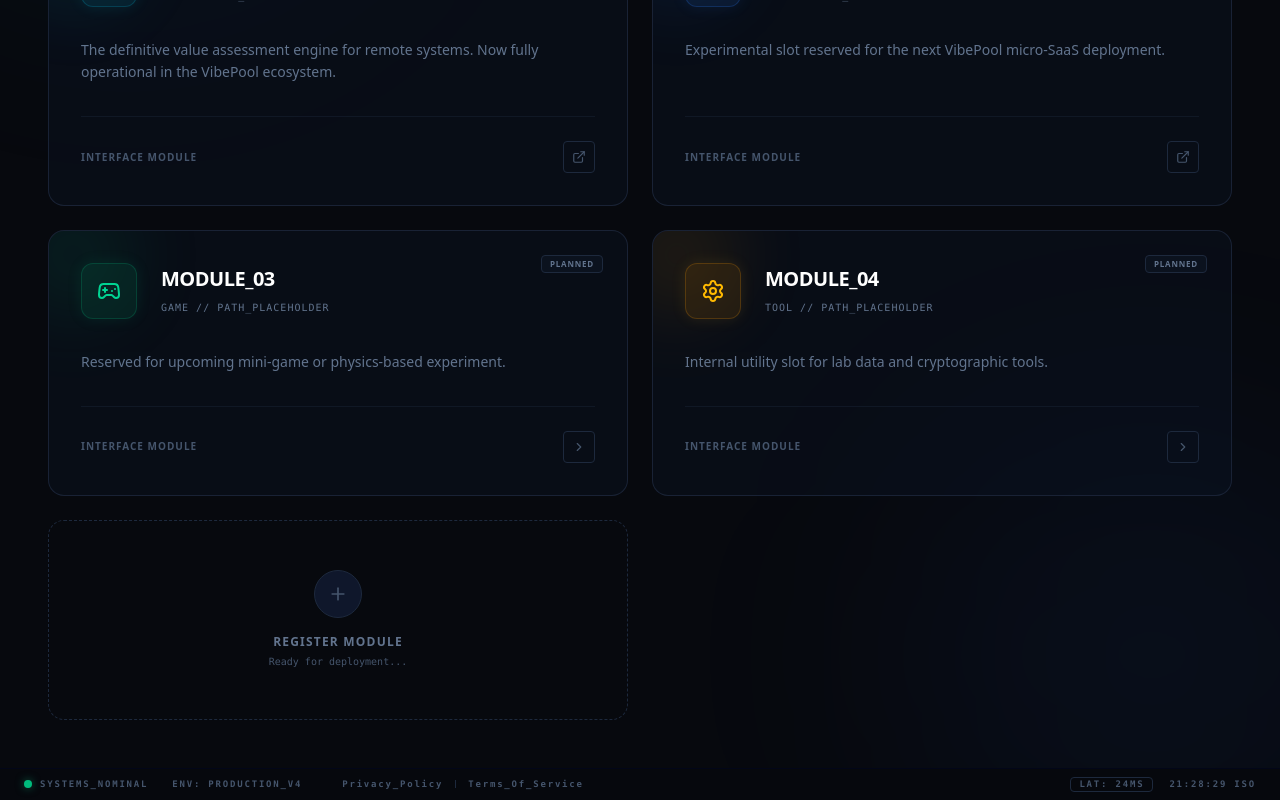
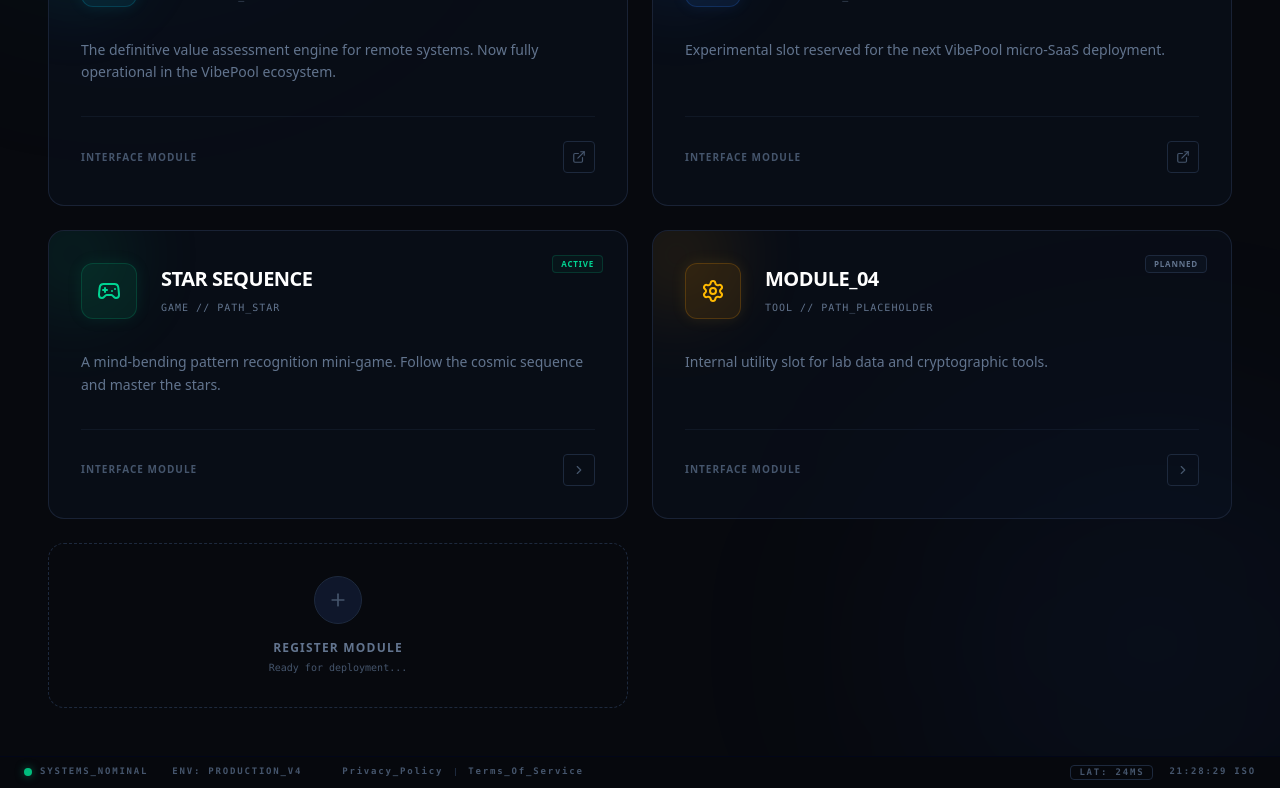
Before and after one commit to VibePool-lab/vibepool-lab.github.io, a React (Vite) app: page / in a window 1280 px wide. Shown: the part 411-1211 px from the top of the page. Built offline with nearby package versions, Linux system fonts and the light colour scheme.

Commit message:
Add Star Sequence mini-game to Module_03

```diff
--- a/src/App.tsx
+++ b/src/App.tsx
@@ -96,13 +96,14 @@ export default function App() {
       type: 'app'
     },
     {
-      id: 'placeholder-2',
-      name: 'Module_03',
-      description: 'Reserved for upcoming mini-game or physics-based experiment.',
+      id: 'star-sequence',
+      name: 'Star Sequence',
+      description: 'A mind-bending pattern recognition mini-game. Follow the cosmic sequence and master the stars.',
       icon: Gamepad2,
       color: 'emerald',
-      status: 'planned',
-      type: 'game'
+      status: 'active',
+      type: 'game',
+      url: 'https://vibepool-lab.github.io/StarSequence/'
     },
     {
       id: 'placeholder-3',
@@ -301,7 +302,7 @@ export default function App() {
                     ))}
 
                     {/* Add Module Placeholder */}
-                    <div className="group border border-dashed border-slate-800 rounded-2xl p-8 flex flex-col items-center justify-center gap-4 hover:border-slate-600 transition-all cursor-pointer min-h-[200px]">
+                    <div className="group border border-dashed border-slate-800 rounded-2xl p-8 flex flex-col items-center justify-center gap-4 hover:border-slate-600 transition-all cursor-pointer">
                       <div className="w-12 h-12 rounded-full bg-slate-900 border border-slate-800 flex items-center justify-center text-slate-600 group-hover:text-slate-300 group-hover:scale-110 transition-all">
                         <Plus size={20} />
                       </div>
@@ -378,7 +379,7 @@ export default function App() {
                                 }
                               }}
                               placeholder="Enter lab command..."
-                              className="w-full bg-slate-950 border border-slate-800 rounded-xl py-3 px-4 text-sm font-mono focus:ring-1 focus:ring-cyan-500/50 focus:border-cyan-500/50 transition-all resize-none outline-none pr-12"
+                              className="w-full bg-slate-950 border border-slate-800 rounded-xl py-3 px-4 text-sm font-mono focus:ring-1 focus:ring-cyan-500/50 focus:border-cyan-500/50 transition-all resize-none"
                             />
                             <button
                               onClick={handleSendMessage}
@@ -425,7 +426,7 @@ export default function App() {
                  {showLegal === 'privacy' ? (
                    <>
                      <p>VibePool Lab ("we", "us", "our") operates this hub. This policy describes how we collect and use your data.</p>
-                     <p><strong>1. Data Collection:</strong> We use Google Analytics 4 (GA4) to track site usage patterns. This helps us understand which features are most useful. No personally identifiable information is stored by us directly.</p>
+                     <p><strong>1. Data Collection:</strong> We use Google Analytics 4 (GA4) to track site usage patterns. This helps us understand which features are most useful. No personally identifiable information is collected.</p>
                      <p><strong>2. Advertising:</strong> We use Google AdSense to serve advertisements. AdSense uses cookies to serve ads based on your visit to this and other sites.</p>
                      <p><strong>3. Security:</strong> We implement standard security protocols to protect our platform integrity.</p>
                    </>
@@ -433,7 +434,7 @@ export default function App() {
                    <>
                      <p>By using VibePool Lab, you agree to these terms.</p>
                      <p><strong>1. Use of Service:</strong> This platform is provided for informational and experimental purposes. All tools are provided "as-is" without warranty.</p>
-                     <p><strong>2. Third-Party Links:</strong> Our platform contains links to external sites (e.g., Remote True Value). We are not responsible for the content or privacy practices of these third-party platforms.</p>
+                     <p><strong>2. Third-Party Links:</strong> Our platform contains links to external sites (e.g., Remote True Value). We are not responsible for the content or privacy practices of external sites.</p>
                      <p><strong>3. Intellectual Property:</strong> All designs and code within the VibePool Lab ecosystem are protected by copyright laws.</p>
                    </>
                  )}
```
